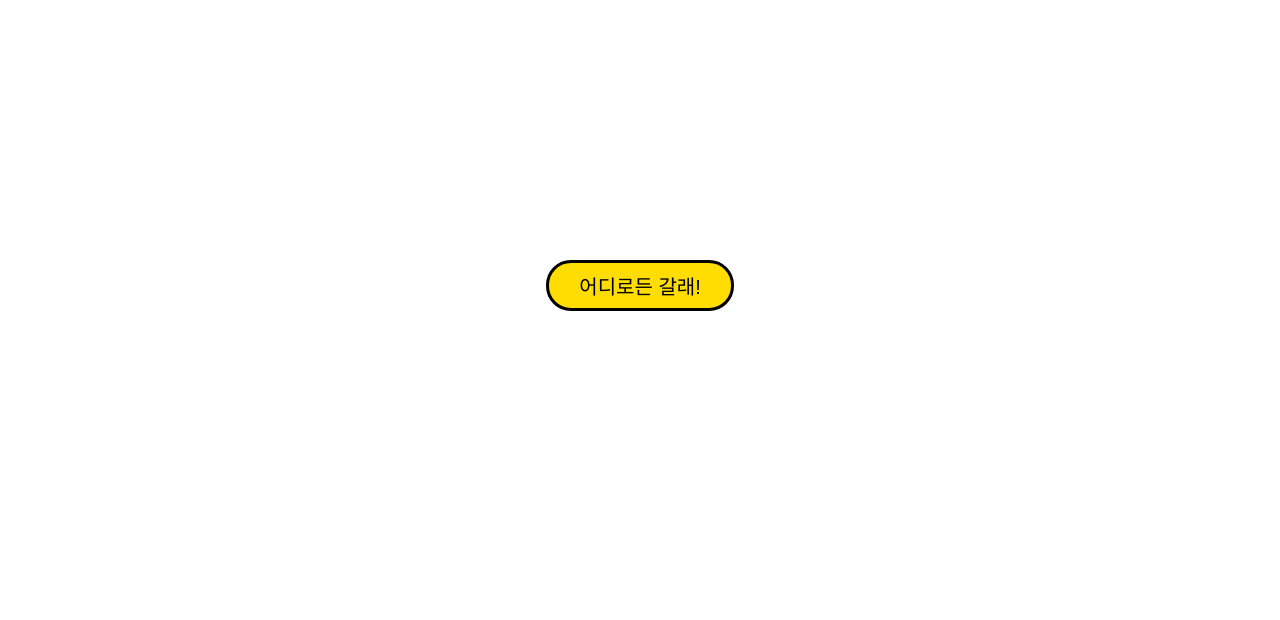
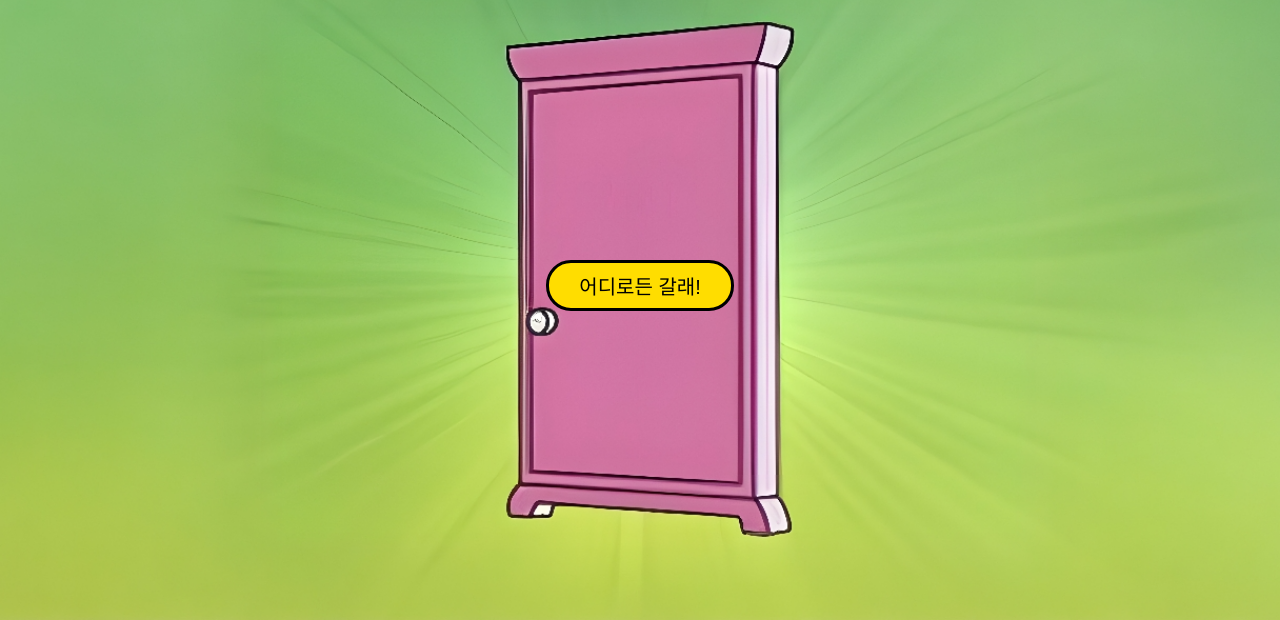
Before and after one commit to Doortoanywhere1/Doortoanywhere, a plain HTML site: page index.html in a window 1280 px wide. Shown: the part 180-800 px from the top of the page. Drawn offline with Linux system fonts and the light colour scheme; a web font is replaced by a local one.

Commit message:
Update index.html
change background image name

```diff
--- a/index.html
+++ b/index.html
@@ -19,7 +19,7 @@
     body {
       margin: 0; /* 페이지의 기본 여백 제거 */
       padding: 0; /* 페이지의 기본 여백 제거 */
-      background-image: url('어디로든배경.png'); /* 이미지 파일의 경로로 변경하세요 */
+      background-image: url('Doortoanywhere.png'); /* 이미지 파일의 경로로 변경하세요 */
       background-size: cover;
       background-position: center;
       background-attachment: fixed; /* 스크롤 시 이미지가 고정되도록 설정 */
```
